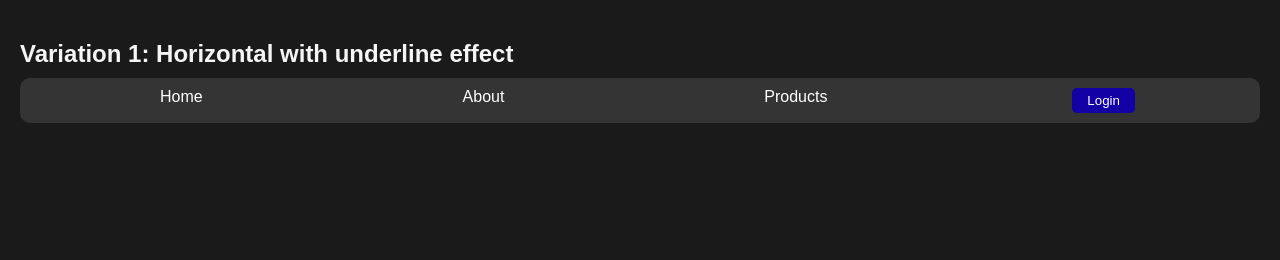
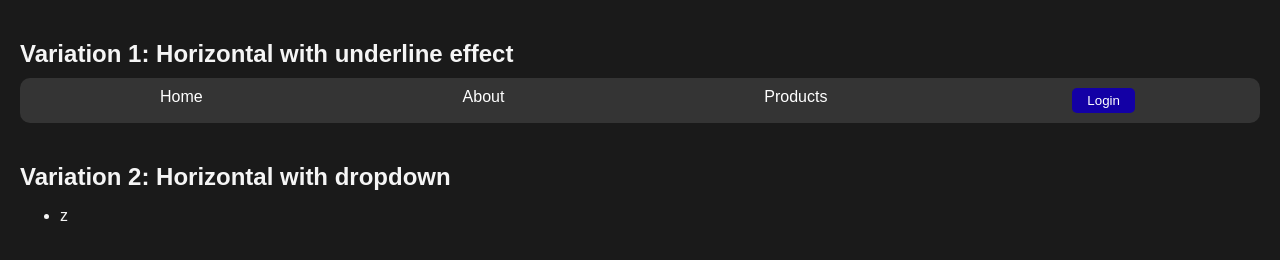
Before and after one commit to ArYn27/htmlcss, a plain HTML site: page CSS/05_navbar/navbar.html in a window 1280 px wide. Drawn offline with Linux system fonts and the light colour scheme.

Commit message:
modified:   CSS/05_navbar/navbar.html

```diff
--- a/CSS/05_navbar/navbar.html
+++ b/CSS/05_navbar/navbar.html
@@ -76,5 +76,13 @@
             </ul>
         </nav>
     </div>
+    <div class = "nav-container">
+        <h2>Variation 2: Horizontal with dropdown</h2>
+        <nav class = "nav2">
+            <ul>
+                <li>z</li>
+            </ul>
+        </nav>
+    </div>
 </body>
 </html>
```
